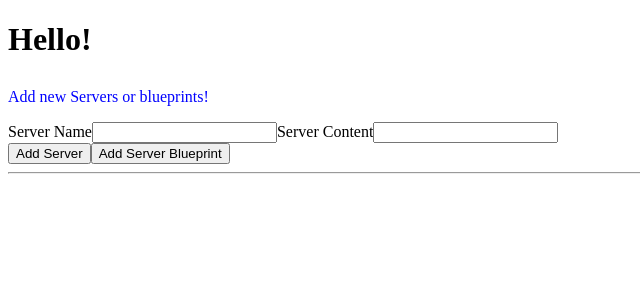
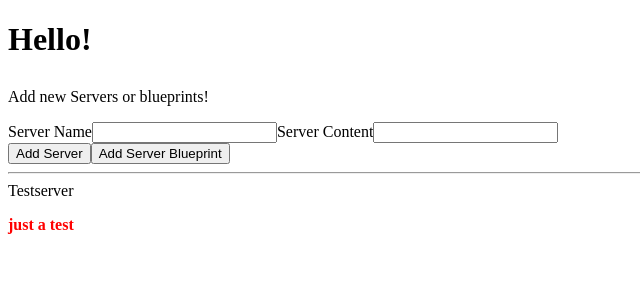
Before and after one commit to NikitaDenysenko/Angular-Guide-Project, an Angular app: page / in a window 1280 px wide. Shown: the top 300 px of the page, without its empty margins (0-640 px from the left). Built offline with nearby package versions, Linux system fonts and the light colour scheme.

Commit message:
added changes to 1 topic

```diff
--- a/src/app/app.module.ts
+++ b/src/app/app.module.ts
@@ -5,11 +5,15 @@ import { FormsModule } from '@angular/forms';
 import { AppRoutingModule } from './app-routing.module';
 import { AppComponent } from './app.component';
 import { CmpComponent } from './topics/1-components-databinding/cmp/cmp.component';
+import { CockpitComponent } from './topics/1-components-databinding/cockpit/cockpit.component';
+import { ServerElementComponent } from './topics/1-components-databinding/server-element/server-element.component';
 
 @NgModule({
   declarations: [
     AppComponent,
-    CmpComponent
+    CmpComponent,
+    CockpitComponent,
+    ServerElementComponent
   ],
   imports: [
     BrowserModule,
--- a/src/app/topics/1-components-databinding/cmp/cmp.component.html
+++ b/src/app/topics/1-components-databinding/cmp/cmp.component.html
@@ -1,34 +1,19 @@
 <div class="container">
-    <div class="row">
-      <div class="col-xs-12">
-        <p>Add new Servers or blueprints!</p>
-        <label>Server Name</label>
-        <input type="text" class="form-control" [(ngModel)]="newServerName">
-        <label>Server Content</label>
-        <input type="text" class="form-control" [(ngModel)]="newServerContent">
-        <br>
-        <button
-          class="btn btn-primary"
-          (click)="onAddServer()">Add Server</button>
-        <button
-          class="btn btn-primary"
-          (click)="onAddBlueprint()">Add Server Blueprint</button>
-      </div>
-    </div>
+  <app-cockpit
+  (serverCreated)="onServerAdded($event)"
+  (bpCreated)="onBlueprintAdded($event)"
+  ></app-cockpit>
   <hr>
   <div class="row">
     <div class="col-xs-12">
-        <div
-          class="panel panel-default"
-          *ngFor="let element of serverElements">
-          <div class="panel-heading">{{ element.name }}</div>
-          <div class="panel-body">
+      <app-server-element
+        *ngFor="let serverElement of serverElements"
+        [srvElement]="serverElement">
         <p>
-              <strong *ngIf="element.type === 'server'" style="color: red">{{ element.content }}</strong>
-              <em *ngIf="element.type === 'blueprint'">{{ element.content }}</em>
+          <strong *ngIf="serverElement.type === 'server'" style="color: red">{{ serverElement.content }}</strong>
+          <em *ngIf="serverElement.type === 'blueprint'">{{ serverElement.content }}</em>
         </p>
+      </app-server-element>
     </div>
   </div>
 </div>
-    </div>
-  </div>
--- a/src/app/topics/1-components-databinding/cmp/cmp.component.ts
+++ b/src/app/topics/1-components-databinding/cmp/cmp.component.ts
@@ -1,39 +1,32 @@
-import { Component, OnInit } from '@angular/core';
-interface IServerElements  {
-  type: string,
-  name: string,
-  content: string
-}
+import { Component, OnInit } from '@angular/core'
+import { IServerElements,IServerInfo,IBlueprintInfo } from '../interfaces'
 @Component({
   selector: 'app-cmp',
   templateUrl: './cmp.component.html',
   styleUrls: ['./cmp.component.scss']
 })
 export class CmpComponent implements OnInit {
+  constructor () {}
 
-  constructor() { }
+  ngOnInit (): void {
 
-  ngOnInit(): void {
   }
 
-  serverElements: Array<IServerElements> = [];
-  newServerName = '';
-  newServerContent = '';
+  serverElements: Array<IServerElements> = [{type: 'server', name: 'Testserver', content: 'just a test'}]
 
-  onAddServer() {
+  onServerAdded (serverData: IServerInfo) {
     this.serverElements.push({
       type: 'server',
-      name: this.newServerName,
-      content: this.newServerContent
-    });
+      name: serverData.name,
+      content: serverData.content
+    })
   }
 
-  onAddBlueprint() {
+  onBlueprintAdded (blueprintData: IBlueprintInfo) {
     this.serverElements.push({
       type: 'blueprint',
-      name: this.newServerName,
-      content: this.newServerContent
-    });
+      name: blueprintData.name,
+      content: blueprintData.content
+    })
   }
-
 }
--- /dev/null
+++ b/src/app/topics/1-components-databinding/cockpit/cockpit.component.html
@@ -0,0 +1,26 @@
+<div class="row">
+    <div class="col-xs-12">
+      <p>Add new Servers or blueprints!</p>
+      <label>Server Name</label>
+      <!-- <input type="text" class="form-control" [(ngModel)]="newServerName"> -->
+      <!-- Demo of local references -->
+      <input
+        type="text"
+        class="form-control"
+        #serverNameInput
+      >
+      <label>Server Content</label>
+      <input
+        type="text"
+        class="form-control"
+        #serverContentInput
+      >
+      <br>
+      <button
+        class="btn btn-primary"
+        (click)="onAddServer(serverNameInput)">Add Server</button>
+      <button
+        class="btn btn-primary"
+        (click)="onAddBlueprint(serverNameInput)">Add Server Blueprint</button>
+    </div>
+  </div>
--- /dev/null
+++ b/src/app/topics/1-components-databinding/cockpit/cockpit.component.ts
@@ -0,0 +1,35 @@
+import { Component, ElementRef, EventEmitter, OnInit, Output, ViewChild } from '@angular/core'
+import { IBlueprintInfo, IServerInfo } from '../interfaces'
+
+@Component({
+  selector: 'app-cockpit',
+  templateUrl: './cockpit.component.html',
+  styleUrls: ['./cockpit.component.scss']
+})
+export class CockpitComponent implements OnInit {
+  @Output() serverCreated = new EventEmitter<IServerInfo>() //() in EventEmitter are calling constructor
+  @Output('bpCreated') blueprintCreated = new EventEmitter<IBlueprintInfo>()
+  //newServerName = ''
+  //newServerContent = ''
+  @ViewChild('serverContentInput',{static: true}) serverContentInput: ElementRef;
+
+  constructor () {}
+
+  ngOnInit (): void {}
+
+  onAddServer (nameInput: HTMLInputElement) {
+    const serverData: IServerInfo = {
+      name: nameInput.value,
+      content: this.serverContentInput.nativeElement.value
+    }
+    this.serverCreated.emit(serverData)
+  }
+
+  onAddBlueprint (nameInput: HTMLInputElement) {
+    const bluePrintData: IBlueprintInfo = {
+      name: nameInput.value,
+      content: this.serverContentInput.nativeElement.value
+    }
+    this.blueprintCreated.emit(bluePrintData)
+  }
+}
--- /dev/null
+++ b/src/app/topics/1-components-databinding/interfaces.ts
@@ -0,0 +1,14 @@
+export interface IServerElements {
+    type: string
+    name: string
+    content: string
+}
+export interface IServerInfo{
+    name: string,
+    content: string
+}
+export interface IBlueprintInfo{
+    name: string,
+    content: string
+}
+//@Input, @Output, EventEmitter, $event, #localReference, @ViewChild, ElementRef, <ng-content>, Lifecycle Hooks
--- /dev/null
+++ b/src/app/topics/1-components-databinding/server-element/server-element.component.html
@@ -0,0 +1,6 @@
+<div class="panel panel-default">
+    <div class="panel-heading">{{ element.name }}</div>
+    <div class="panel-body">
+        <ng-content></ng-content>
+    </div>
+</div>
--- /dev/null
+++ b/src/app/topics/1-components-databinding/server-element/server-element.component.scss
@@ -0,0 +1,3 @@
+p {
+    color: blue;
+  }
--- /dev/null
+++ b/src/app/topics/1-components-databinding/server-element/server-element.component.ts
@@ -0,0 +1,21 @@
+import { Component, OnInit, Input, OnChanges, SimpleChanges } from '@angular/core'
+import { IServerElements } from '../interfaces'
+@Component({
+  selector: 'app-server-element',
+  templateUrl: './server-element.component.html',
+  styleUrls: ['./server-element.component.scss']
+})
+export class ServerElementComponent implements OnInit,OnChanges {
+  @Input('srvElement') element: IServerElements
+
+  constructor() {
+    console.log('constructor called')
+  }
+  ngOnChanges(changes: SimpleChanges): void {
+    console.log(`ngOnChanges called`)
+    console.log(changes)
+  }
+  ngOnInit (): void {
+    console.log('ngOnInit called')
+  }
+}
```
Also changed, not shown: src/app/topics/1-components-databinding/cmp/cmp.component.scss (+5 -5 lines), tsconfig.json (+7 -7 lines), src/app/topics/1-components-databinding/cockpit/cockpit.component.scss (added). Lines whose indentation alone changed are shown as unchanged.
